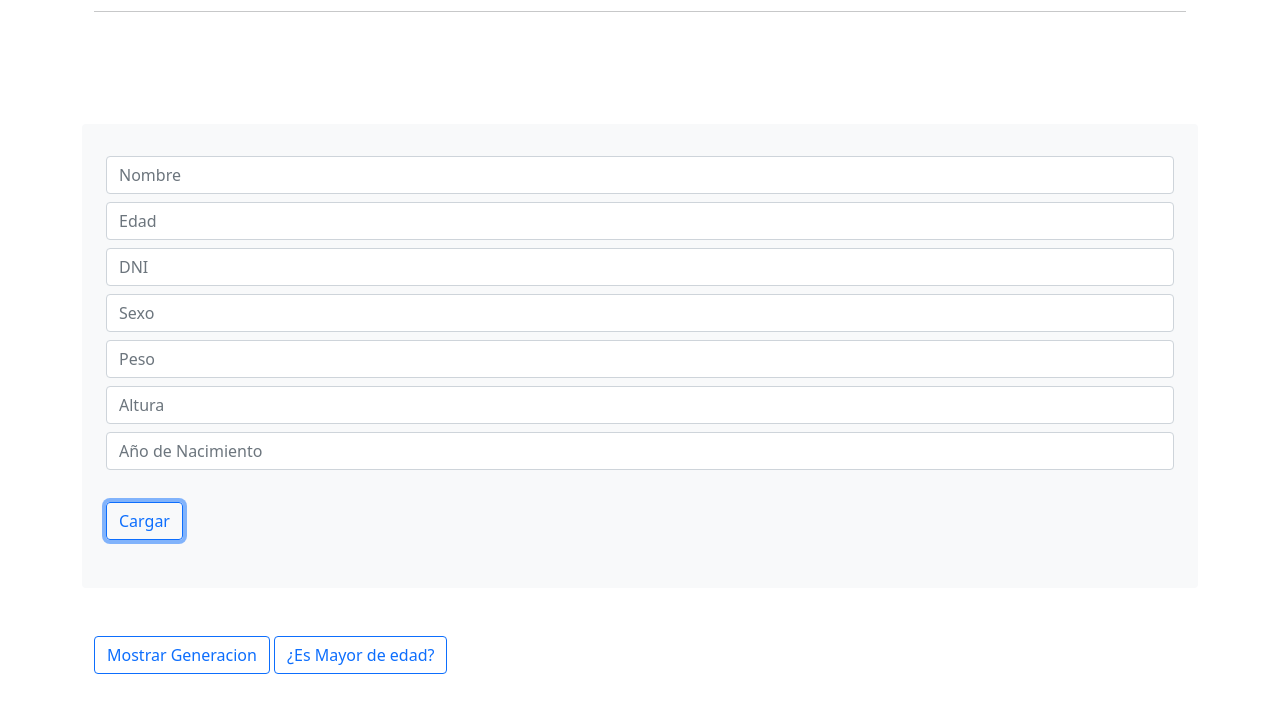
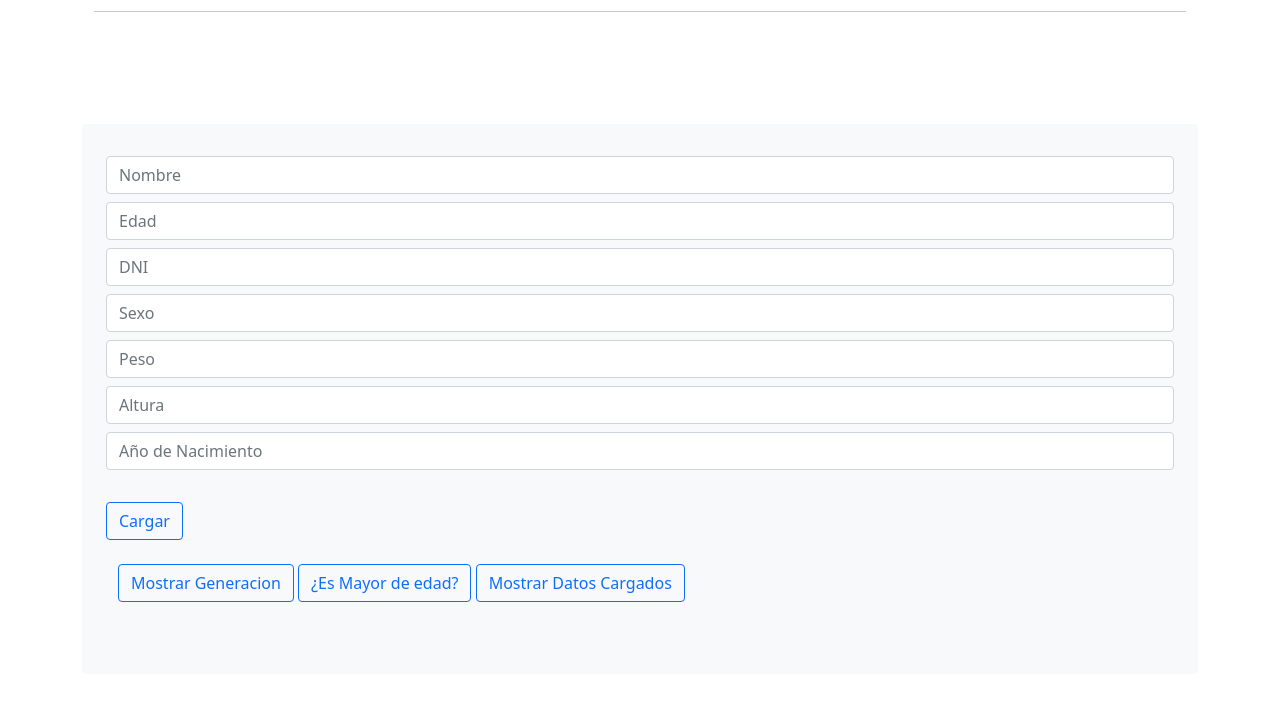
Before and after one commit to cloudubuntu/DOM-Ej-N2, a plain HTML site: page index.html in a window 1280 px wide. Both pictures are taken after a click on the button "Cargar". Shown: the part 101-814 px from the top of the page. Drawn offline with Linux system fonts and the light colour scheme.

Commit message:
se completo el ejercicio 2

```diff
--- a/index.html
+++ b/index.html
@@ -14,7 +14,7 @@
         <hr />
       </section>
       <section>
-        <form class="my-5 bg-light p-4 rounded">
+        <form class="my-5 bg-light p-4 rounded" id="cont">
           <div class="d-flex my-2">
             <input
               type="text"
@@ -82,7 +82,7 @@
           </button>
         </form>
       </section>
-      <div class=" container">
+      <!-- <div class=" container mb-5">
         <button
           class="btn btn-outline-primary "
           type="button"
@@ -99,7 +99,7 @@
         >
           ¿Es Mayor de edad?
         </button>
-      </div>
+      </div> -->
     </main>
 
     <script src="js/bootstrap.min.js"></script>
--- a/js/app.js
+++ b/js/app.js
@@ -42,3 +42,70 @@
 
 
 }
+
+
+let persona;
+let cont=document.querySelector('#cont');
+
+
+
+function crear(){
+    let name=document.querySelector('#inputName').value;
+    let edad=parseInt(document.querySelector('#inputEdad').value);
+    let dni=document.querySelector('#inputDNI').value;
+    let sexo=document.querySelector('#inputSexo').value;
+    let peso=document.querySelector('#inputPeso').value;
+    let altura=document.querySelector('#inputAltura').value;
+    let anio=parseInt(document.querySelector('#inputAnio').value);
+
+    persona=new Persona(name, edad, dni, sexo, peso, altura, anio);
+
+    cont.innerHTML+=`<div class=" container mb-5">
+    <button
+      class="btn btn-outline-primary "
+      type="button"
+      id="btnGeneracion"
+      onclick="mostrarGeneracion()"
+    >
+      Mostrar Generacion
+    </button>
+    <button
+      class="btn btn-outline-primary"
+      type="button"
+      id="btnMayor"
+      onclick="esMayorDeEdad()"
+    >
+      ¿Es Mayor de edad?
+    </button>
+    <button
+      class="btn btn-outline-primary"
+      type="button"
+      id="btnDatos"
+      onclick="mostrarDatos()"
+    >
+      Mostrar Datos Cargados
+    </button>
+  </div>`
+}
+
+
+function mostrarGeneracion(){
+    /*alert (persona.mostrarGeneracion());*/
+    cont.innerHTML+=`<div class="alert alert-primary" role="alert"> ${persona.mostrarGeneracion()}</div>`
+}
+
+function esMayorDeEdad(){
+    if(persona.esMayorDeEdad()){
+        //alert ('Es Mayor de edad');
+        cont.innerHTML+=`<div class="alert alert-primary" role="alert">Es Mayor de Edad</div>`
+    }else{
+        //alert('No es mayor de edad');
+        cont.innerHTML+=`<div class="alert alert-primary" role="alert">NO Es Mayor de Edad</div>`
+    }
+
+}
+
+function mostrarDatos(){
+    //alert(persona.mostrarDatos());
+    cont.innerHTML+=`<div class="alert alert-primary" role="alert"> ${persona.mostrarDatos()}</div>`
+}
```
